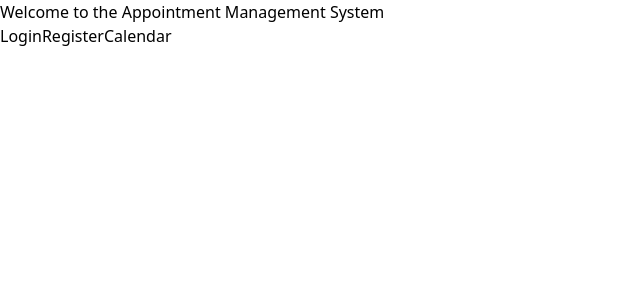
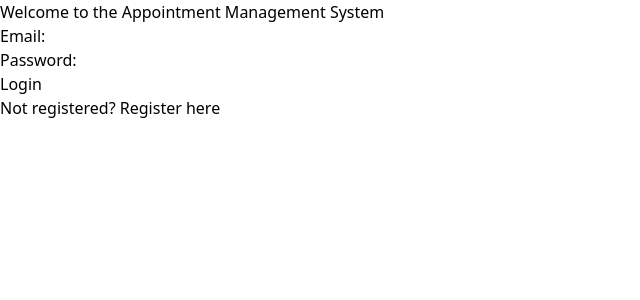
Before and after one commit to wilberforce001/Appointment-management-system, a Vue app in the folder frontend/: page / in a window 1280 px wide. Shown: the top 300 px of the page, without its empty margins (0-640 px from the left). Built offline with nearby package versions, Linux system fonts and the light colour scheme.

Commit message:
Landing page with a welcome message, login and an option to register

```diff
--- a/frontend/src/components/AdminDashboard.vue
+++ b/frontend/src/components/AdminDashboard.vue
@@ -1,14 +1,57 @@
 <template>
-    <div>
-      <h1 class="text-2xl font-bold">Dashboard</h1>
-      <!-- Add dashboard content here -->
+  <div class="dashboard">
+    <h2>Appointment Dashboard</h2>
+    <div v-for="appointment in appointments" :key="appointment.id" class="appointment">
+      <p>{{ appointment.date }} - {{ appointment.time }}</p>
+      <p>{{ appointment.customer }}</p>
+      <p>Status: {{ appointment.status }}</p>
+      <button @click="updateStatus(appointment.id, 'confirmed')">Confirm</button>
+      <button @click="updateStatus(appointment.id, 'cancelled')">Cancel</button>
     </div>
-  </template>
+  </div>
+</template>
 
-  <script>
-  export default {
-    data() {
-      return {}
+<script>
+export default {
+  data() {
+    return {
+      appointments: []
+    };
+  },
+  async mounted() {
+    await this.fetchAppointments();
+  },
+  methods: {
+    async fetchAppointments() {
+      try {
+        const response = await fetch('http://localhost:5000/appointments');
+        const data = await response.json();
+        this.appointments = data;
+      } catch (error) {
+        console.error('Error:', error);
+      }
+    },
+    async updateStatus(id, status) {
+      try {
+        const response = await fetch(`http://localhost:5000/appointments/${id}`, {
+          method: 'PUT',
+          headers: {
+            'Content-Type': 'application/json'
+          },
+          body: JSON.stringify({ status })
+        });
+        const data = await response.json();
+        if (data.success) {
+          await this.fetchAppointments(); // Refresh the list
+        }
+      } catch (error) {
+        console.error('Error:', error);
+      }
     }
   }
-  </script>
+};
+</script>
+
+<style scoped>
+/* Add any custom styles here */
+</style>
--- a/frontend/src/components/AppointmentCalender.vue
+++ b/frontend/src/components/AppointmentCalender.vue
@@ -10,6 +10,7 @@
   import dayGridPlugin from '@fullcalendar/daygrid';
   import interactionPlugin from '@fullcalendar/interaction';
 
+
   export default {
     components: { FullCalendar },
     data() {
@@ -18,13 +19,9 @@
           plugins: [ dayGridPlugin, interactionPlugin ],
           initialView: 'dayGridMonth',
           dateClick: this.handleDateClick,
-          events: [
-          { title: 'Event 1', start: '2024-07-10' },
-          { title: 'Event 2', start: '2024-07-12' }
-        ]
+          events: '/api/appointments',
         }
-
-      }
+      };
     },
     methods: {
       handledateClick: function(arg) {
--- a/frontend/src/components/UserHome.vue
+++ b/frontend/src/components/UserHome.vue
@@ -1,15 +1,61 @@
 <template>
-    <div class="home">
-        <h1>Welcome to the Appointment Management System</h1>
-        <router-link to="/UserLogin">Login</router-link>
-        <router-link to="/UserRegister">Register</router-link>
-        <router-link to="/AppointmentCalendar">Calendar</router-link>
+    <div class="flex flex-col its-center justify-center h-screen">
+        <h1 class="text-4xl mb-4">Welcome to the Appointment Management System</h1>
+        <form @submit.prevent="handleLogin" class="flex flex-col gap-4">
+            <div class="flex flex-col">
+                <label for="email" class="text-lg">Email:</label>
+                <input type="email" id="email" v-model="email" required
+                class="border border-gray-300 px-3 py-2 rounded-md shadow-sm focus:outline-none focus:border-blue-500">
+            </div>
+            <div class="flex flex-col">
+                <label for="password" class="text-lg">Password:</label>
+                <input type="password" id="password" v-model ="password" required
+                class="border border-gray-300 px-3 py-2 rounded-md shadow-sm focus:outline-none focus:border-blue-500" >
+            </div>
+            <button type="submit" class="bg-blue-500 text-white px-4 py-2 rounded-md shadow-sm hover:bg-blue-600 focus:oooutline-none focus:ring-2 focus:ring-blue-500 focus:ring-pacity-50">
+                Login
+            </button>
+        </form>
+        <p class="mt-4">
+            Not registered? <router-link to="/UserRegister" class="text-blue-500">Register here</router-link>
+        </p>
     </div>
 </template>
 
 <script>
 export default {
-    name: 'UserHome'
+    name: 'UserHome',
+    data() {
+        return {
+            email: '',
+            password: ''
+        };
+    },
+    methods: {
+    async handleLogin() {
+      try {
+        const response = await fetch('http://localhost:5000/api/login', {
+          method: 'POST',
+          headers: {
+            'Content-Type': 'application/json'
+          },
+          body: JSON.stringify({
+            email: this.email,
+            password: this.password
+          })
+        });
+        const data = await response.json();
+        if (data.token) {
+          localStorage.setItem('token', data.token);
+          this.$router.push('/calendar');
+        } else {
+          alert('Login failed');
+        }
+      } catch (error) {
+        console.error('Error logging in:', error);
+      }
+    }
+  }
 };
 </script>
 
--- a/frontend/src/components/UserLogin.vue
+++ /dev/null
@@ -1,58 +0,0 @@
-<template>
-  <div>
-    <div class="flex items-center justify-center min-h-screen bg-gray-100">
-        <div class="bg-white p-6 rounded-lg shadow-md w-full max-w-md">
-            <h1 class="text-2xl font-bold mb-6">Login</h1>
-            <form @submit.prevent="handleLogin">
-                <div class="mb-4">
-                    <label class="block text-gray-700">Email</label>
-                    <input type="email" v-model="email" class="w-full p-2 border border-gray-300 rounded mt-1"/>
-                </div>
-                <div class="mb-4">
-                    <label class="block text-gray-700">Password</label>
-                    <input type="password" v-model="password" class="w-full p-2 border border-gray-300 rounded mt-1">
-                </div>
-                <button type="submit" class="w-full bg-blue-500 text-white p-2 rounded mt-4">Login</button>
-            </form>
-        </div>
-    </div>
-  </div>
-</template>
-
-<script>
-
-export default {
-  name: 'UserLogin',
-  data() {
-    return {
-      email: '',
-      password: ''
-    }
-  },
-  methods: {
-    async handleLogin() {
-      try {
-        const response = await fetch('http://localhost:5000/api/login', {
-          method: 'POST',
-          headers: {
-            'Content-Type': 'application/json'
-          },
-          body: JSON.stringify({
-            email: this.email,
-            password: this.password
-          })
-        });
-        const data = await response.json();
-        if (data.token) {
-          localStorage.setItem('token', data.token);
-          this.$router.push('/calendar');
-        } else {
-          alert('Login failed');
-        }
-      } catch (error) {
-        console.error('Error logging in:', error);
-      }
-    }
-  }
-}
-</script>
--- a/frontend/src/components/UserRegister.vue
+++ b/frontend/src/components/UserRegister.vue
@@ -25,6 +25,7 @@
 
   <script>
   export default {
+    name: 'UserRegister',
     data() {
       return {
         username: '',
--- a/frontend/src/router/index.js
+++ b/frontend/src/router/index.js
@@ -1,17 +1,15 @@
 import { createRouter, createWebHistory } from 'vue-router'
 import UserHome from '@/components/UserHome.vue'
-import UserLogin from '@/components/UserLogin.vue'
 import UserRegister from '@/components/UserRegister.vue'
 import AdminDashboard from '@/components/AdminDashboard.vue'
 import AppointmentCalender from '@/components/AppointmentCalender.vue'
 
 const routes = [
     { path: '/', name: 'Home', component: UserHome },
-    { path: '/UserLogin', name: 'UserLogin', component: UserLogin },
     { path: '/UserRegister', name: 'UserRegister', component: UserRegister},
     { path: '/AdminDashboard', name: 'AdminDashboard', component: AdminDashboard },
     { path: '/AppointmentCalendar', name: 'AppointmentCalendar', component: AppointmentCalender },
-]
+];
 
 const router = createRouter({
     history: createWebHistory(),
```
